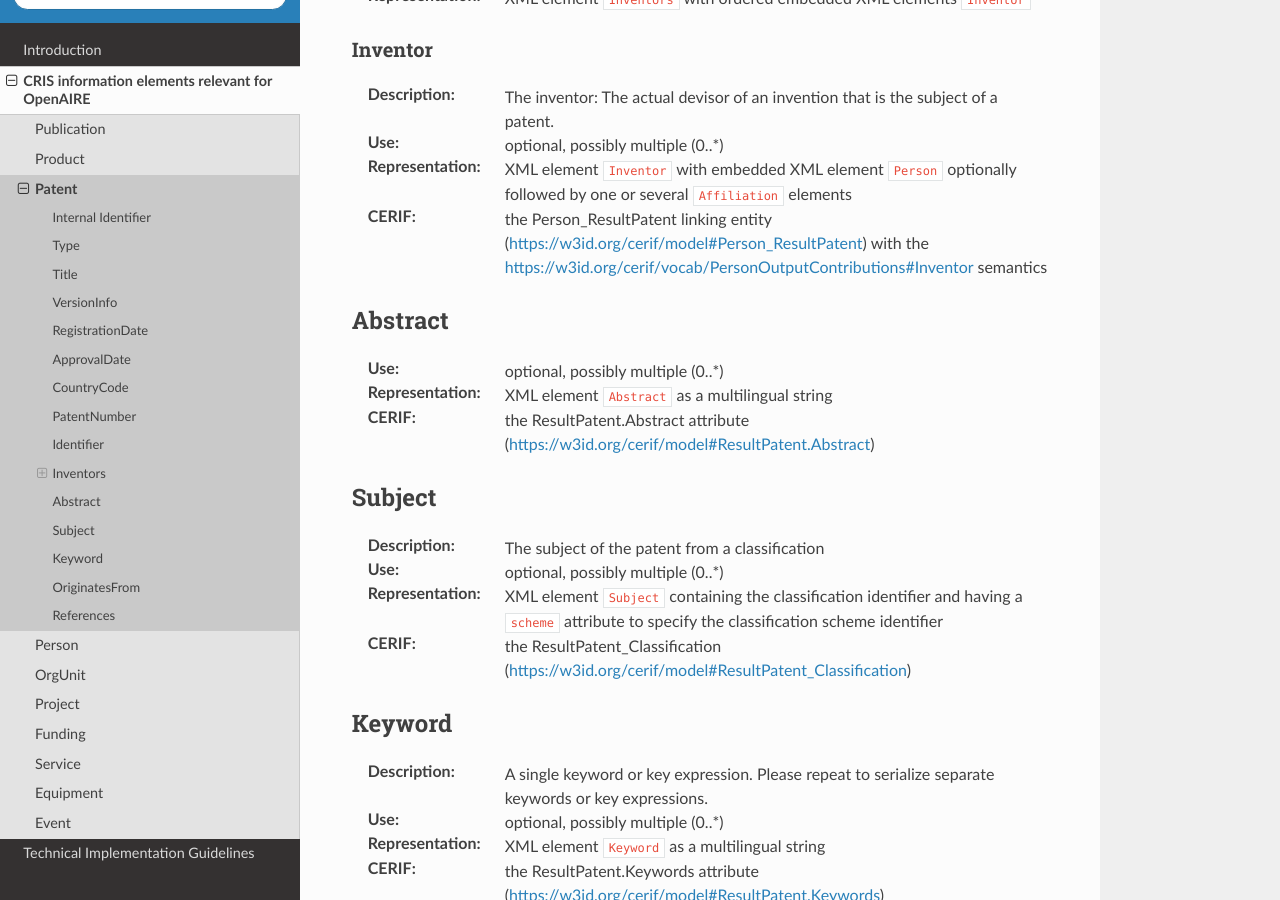
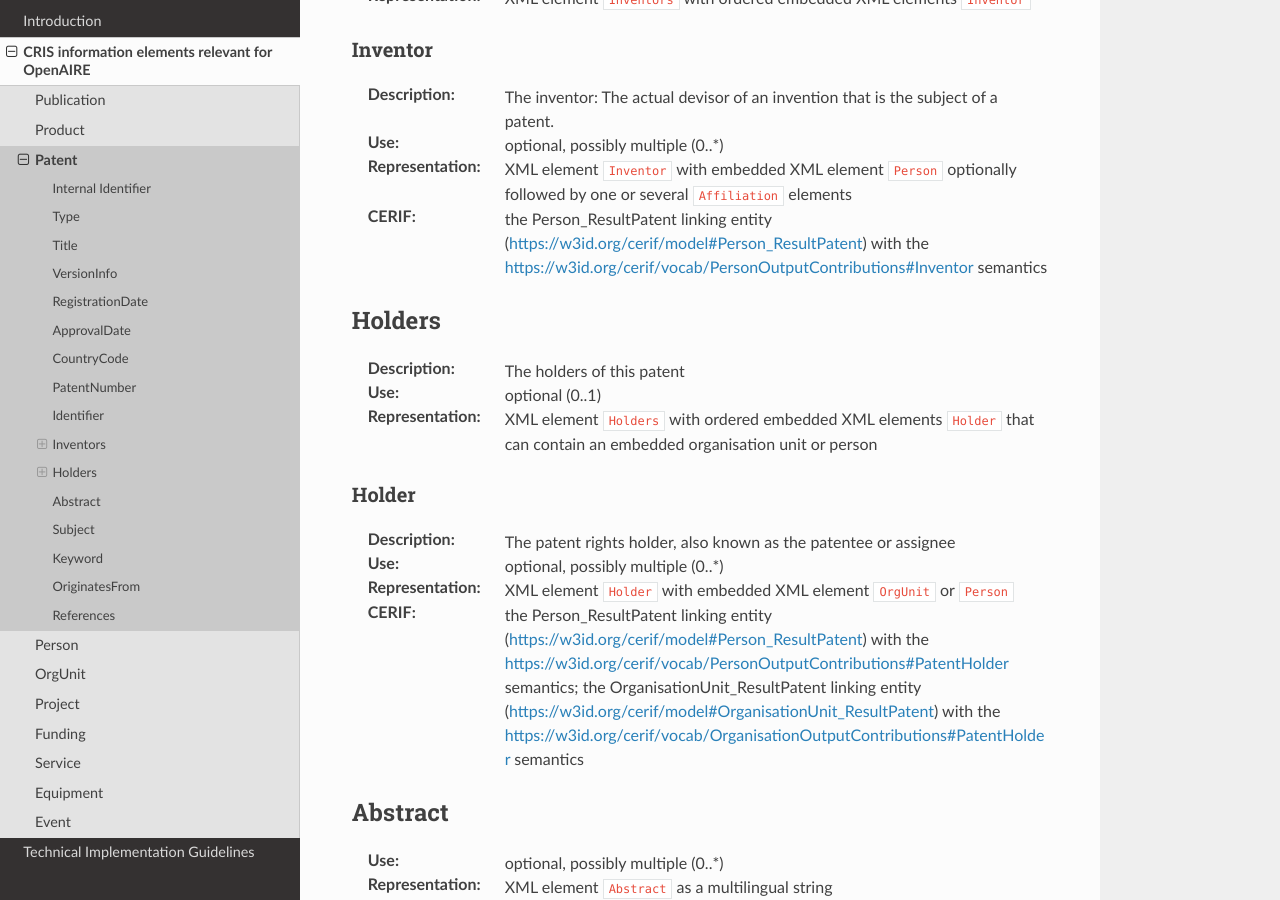
Before and after one commit to openaire/guidelines-cris-managers, a Sphinx documentation site: the page built from docs/cerif_xml_patent_entity.rst, in a window 1280 px wide and 900 px high, scrolled down 2269 px. Built offline with Sphinx 7.4.7 and the Read the Docs theme 2.0.0, drawn with Linux system fonts in a browser that asks for light colours; a script that is not in the unit is left out.

Commit message:
added Patent/Holders/Holder

```diff
--- a/docs/cerif_xml_patent_entity.rst
+++ b/docs/cerif_xml_patent_entity.rst
@@ -100,6 +100,22 @@ Inventor
 :CERIF: the Person_ResultPatent linking entity (`<https://w3id.org/cerif/model#Person_ResultPatent>`_) with the `<https://w3id.org/cerif/vocab/PersonOutputContributions#Inventor>`_ semantics
 
 
+Holders
+^^^^^^^
+:Description: The holders of this patent
+:Use: optional (0..1)
+:Representation: XML element ``Holders`` with ordered embedded XML elements ``Holder`` that can contain an embedded organisation unit or person
+
+
+
+Holder
+------
+:Description: The patent rights holder, also known as the patentee or assignee
+:Use: optional, possibly multiple (0..*)
+:Representation: XML element ``Holder`` with embedded XML element ``OrgUnit`` or ``Person``
+:CERIF: the Person_ResultPatent linking entity (`<https://w3id.org/cerif/model#Person_ResultPatent>`_) with the `<https://w3id.org/cerif/vocab/PersonOutputContributions#PatentHolder>`_ semantics; the OrganisationUnit_ResultPatent linking entity (`<https://w3id.org/cerif/model#OrganisationUnit_ResultPatent>`_) with the `<https://w3id.org/cerif/vocab/OrganisationOutputContributions#PatentHolder>`_ semantics
+
+
 Abstract
 ^^^^^^^^
 :Use: optional, possibly multiple (0..*)
```
Also changed, not shown: 1 other file.
